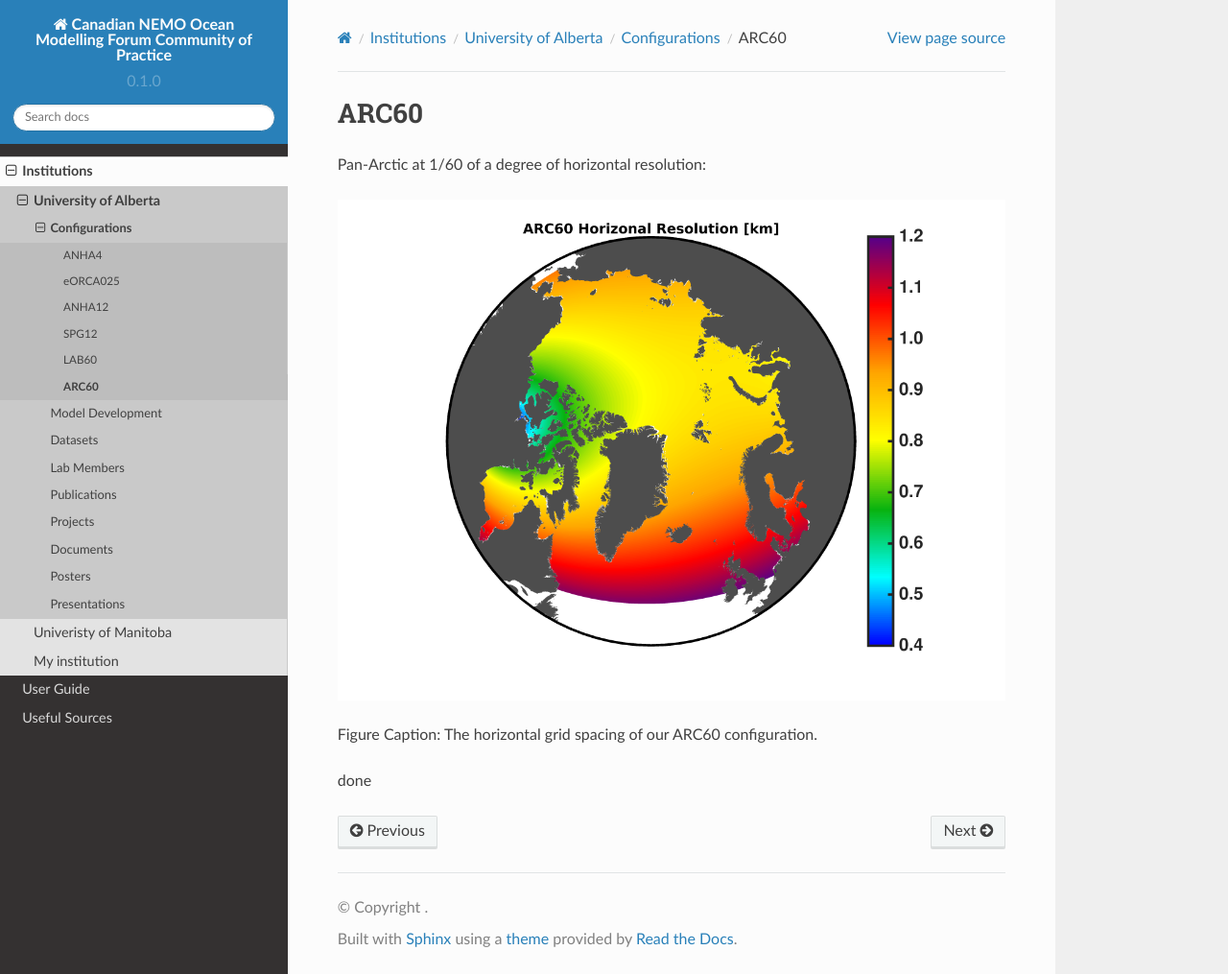
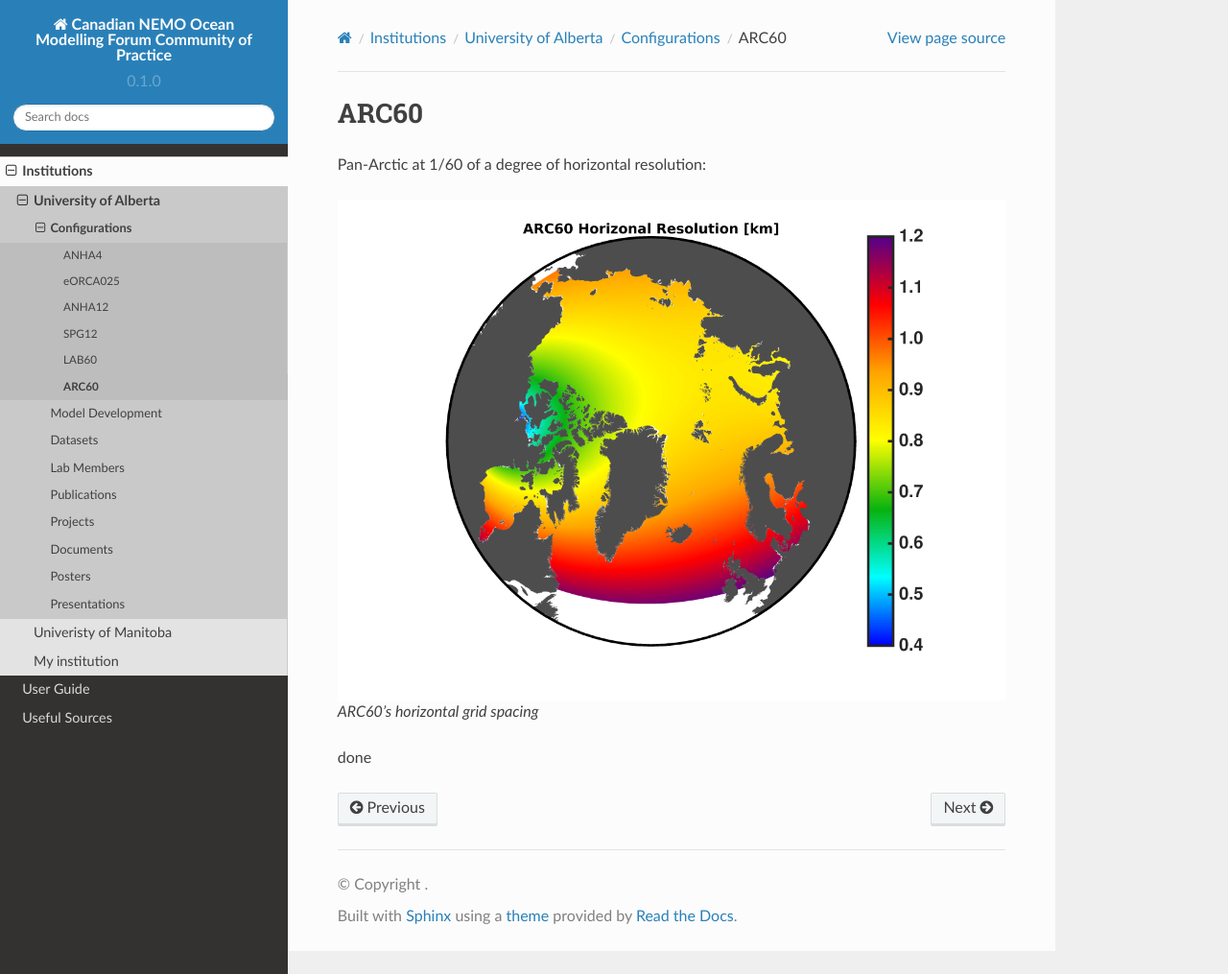
Before and after one commit to UofA-NEMO/Canadian-NEMO-Ocean-Modelling-Forum-Community-of-Practice, a Sphinx documentation site: the page built from docs/Institutions/UofA/Configurations/ARC60/index.rst, in a window 1280 px wide and 1015 px high. Shown: the whole window at 96% size. Built offline with Sphinx 7.4.7 and the Read the Docs theme 2.0.0, drawn with Linux system fonts in a browser that asks for light colours.

Commit message:
Update index.rst

```diff
--- a/docs/Institutions/UofA/Configurations/ARC60/index.rst
+++ b/docs/Institutions/UofA/Configurations/ARC60/index.rst
@@ -6,6 +6,6 @@ Pan-Arctic at 1/60 of a degree of horizontal resolution:
 
 .. figure:: ./grid_ARC60.png
 
-Figure Caption: The horizontal grid spacing of our ARC60 configuration.
+   ARC60's horizontal grid spacing
 
 done
```
